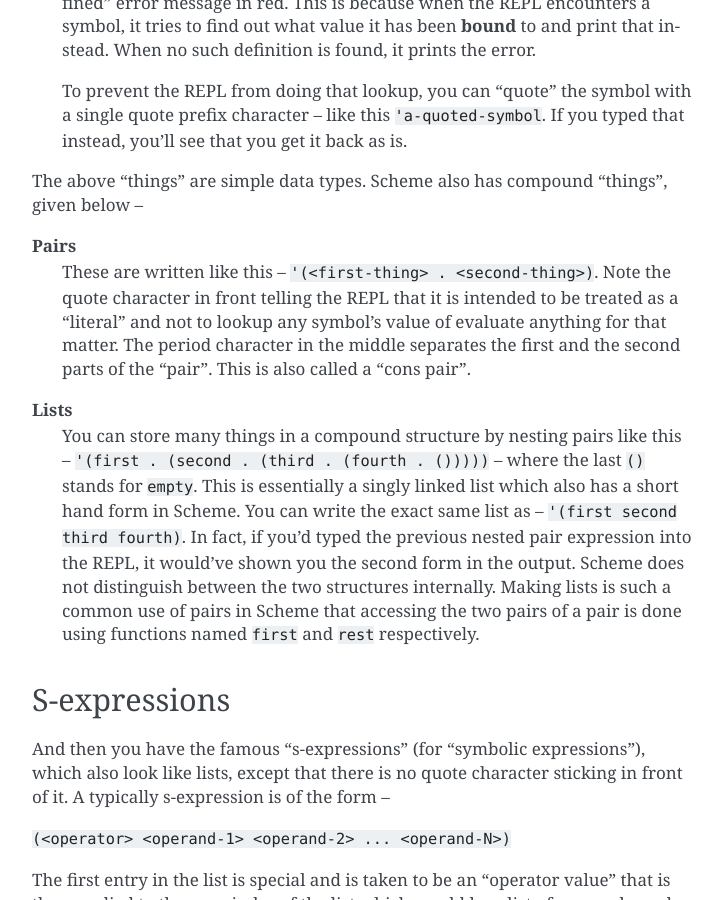
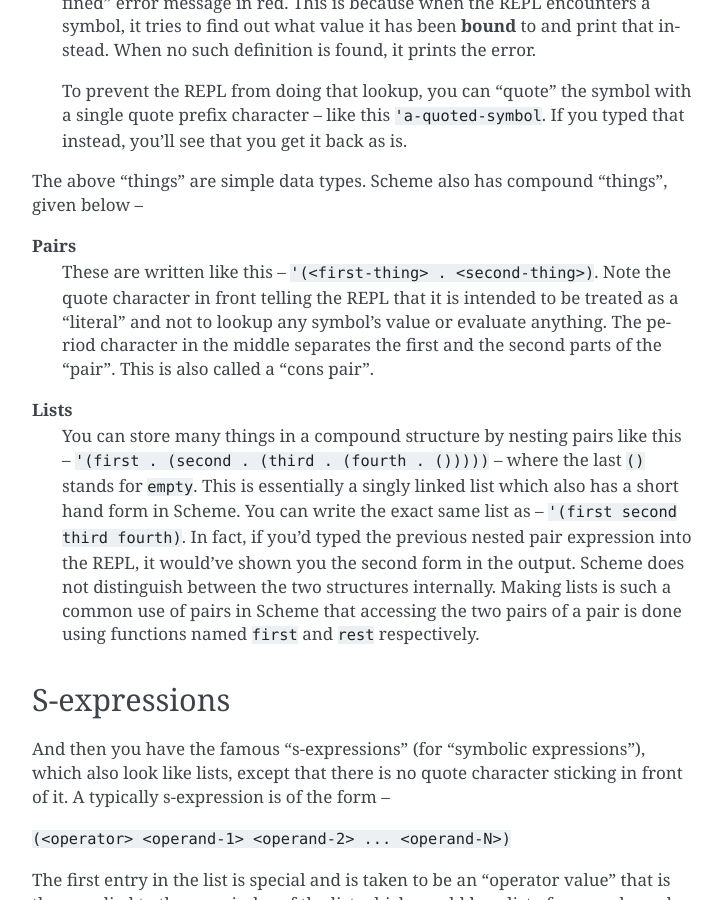
Before and after one commit to kreauniv/comp308, a Sphinx documentation site: the page built from source/racket-intro.rst, in a window 1280 px wide and 900 px high, scrolled down 1560 px. Shown: the whole window, without its empty margins (388-1110 px from the left). Built offline with Sphinx 7.4.7, drawn with Linux system fonts in a browser that asks for light colours.

Commit message:
Typo fixes

```diff
--- a/source/racket-intro.rst
+++ b/source/racket-intro.rst
@@ -74,12 +74,11 @@ The above "things" are simple data types. Scheme also has compound "things",
 given below --
 
 **Pairs**
-    These are written like this -- ``'(<first-thing> . <second-thing>)``.
-    Note the quote character in front telling the REPL that it is intended
-    to be treated as a "literal" and not to lookup any symbol's value of
-    evaluate anything for that matter. The period character in the middle
-    separates the first and the second parts of the "pair". This is also
-    called a "cons pair".
+    These are written like this -- ``'(<first-thing> . <second-thing>)``. Note
+    the quote character in front telling the REPL that it is intended to be
+    treated as a "literal" and not to lookup any symbol's value or evaluate
+    anything. The period character in the middle separates the first and the
+    second parts of the "pair". This is also called a "cons pair".
 
 **Lists**
     You can store many things in a compound structure by nesting pairs like
```
